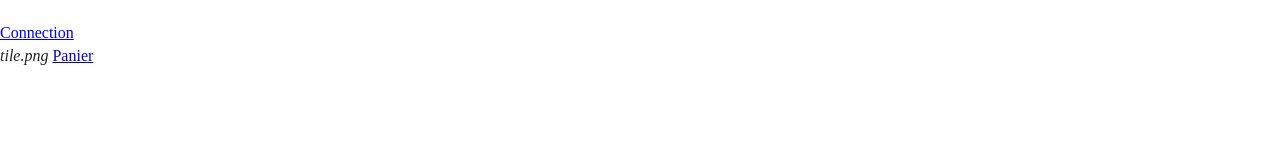
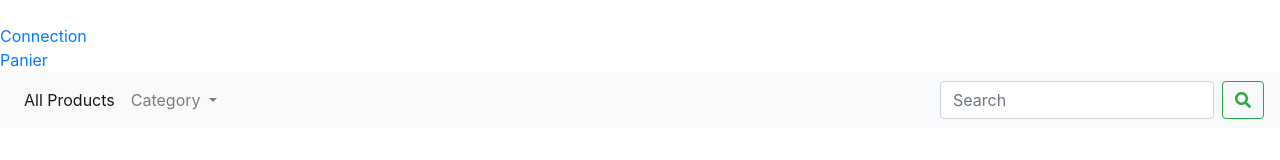
Before and after one commit to mbelacat/terre-de-geek, a plain HTML site: page index.html in a window 1280 px wide. Drawn offline with nearby package versions, Linux system fonts and the light colour scheme.

Commit message:
header, install bootstap - fontawesome

```diff
--- a/index.html
+++ b/index.html
@@ -11,9 +11,10 @@
   <link rel="manifest" href="site.webmanifest">
   <link rel="apple-touch-icon" href="icon.png">
   <!-- Place favicon.ico in the root directory -->
-
+  <link rel="stylesheet" href="https://stackpath.bootstrapcdn.com/bootstrap/4.1.3/css/bootstrap.min.css" integrity="sha384-MCw98/SFnGE8fJT3GXwEOngsV7Zt27NXFoaoApmYm81iuXoPkFOJwJ8ERdknLPMO" crossorigin="anonymous">
   <link rel="stylesheet" href="css/normalize.css">
   <link rel="stylesheet" href="css/main.css">
+  <link rel="stylesheet" href="https://use.fontawesome.com/releases/v5.3.1/css/all.css" integrity="sha384-mzrmE5qonljUremFsqc01SB46JvROS7bZs3IO2EmfFsd15uHvIt+Y8vEf7N7fWAU" crossorigin="anonymous">
 </head>
 
 <body>
@@ -27,7 +28,7 @@
                                   HEADER
 :::::::::::::::::::::::::::::::::::::::::::::::::::::::::::::::::::::::::::::: -->
 
-<!--::::::::::::::::::::::::::::: left aside start  ------------------------------>
+<!--::::::::::::::::::::::::::::: header start  ------------------------------>
 <header>
   <div class="logo-connnection">
     <img src="" alt="">
@@ -37,18 +38,48 @@
         <a href="#">Connection</a>
       </div>
       <div class="Panier">
-        <i>tile.png</i>
+        <i></i>
         <a href="#">Panier</a>
       </div>
     </div>
   </div>
 
+  <nav>
+    <nav class="navbar navbar-expand-lg navbar-light bg-light">
+
+
+  <div class="collapse navbar-collapse" id="navbarSupportedContent">
+    <ul class="navbar-nav mr-auto">
+      <li class="nav-item active">
+        <a class="nav-link" href="#">All Products</a>
+      </li>
+      <li class="nav-item dropdown">
+        <a class="nav-link dropdown-toggle" href="#" id="navbarDropdown" role="button" data-toggle="dropdown" aria-haspopup="true" aria-expanded="false">
+          Category
+        </a>
+        <div class="dropdown-menu" aria-labelledby="navbarDropdown">
+          <a class="dropdown-item" href="#">Cat1</a>
+          <a class="dropdown-item" href="#">Cat2</a>
+          <div class="dropdown-divider"></div>
+          <a class="dropdown-item" href="#">cat3</a>
+          <a class="dropdown-item" href="#">cat4</a>
+
+        </div>
+      </li>
+    </ul>
+
+    <form class="form-inline my-2 my-lg-0">
+      <input class="form-control mr-sm-2" type="search" placeholder="Search" aria-label="Search">
+      <button class="btn btn-outline-success my-2 my-sm-0" type="submit"><i class="fas fa-search"></i></button>
+    </form>
+  </div>
+</nav>
 
 </header>
 
 
 
-<!--::::::::::::::::::::::::::::: left aside start  ------------------------------>
+<!--::::::::::::::::::::::::::::: header start  ------------------------------>
 
 <!--:::::::::::::::::::::::::::::::::::::::::::::::::::::::::::::::::::::::::
                                     MAIN
@@ -75,6 +106,9 @@
   <script>window.jQuery || document.write('<script src="js/vendor/jquery-3.3.1.min.js"><\/script>')</script>
   <script src="js/plugins.js"></script>
   <script src="js/main.js"></script>
+  <script src="https://code.jquery.com/jquery-3.3.1.slim.min.js" integrity="sha384-q8i/X+965DzO0rT7abK41JStQIAqVgRVzpbzo5smXKp4YfRvH+8abtTE1Pi6jizo" crossorigin="anonymous"></script>
+<script src="https://cdnjs.cloudflare.com/ajax/libs/popper.js/1.14.3/umd/popper.min.js" integrity="sha384-ZMP7rVo3mIykV+2+9J3UJ46jBk0WLaUAdn689aCwoqbBJiSnjAK/l8WvCWPIPm49" crossorigin="anonymous"></script>
+<script src="https://stackpath.bootstrapcdn.com/bootstrap/4.1.3/js/bootstrap.min.js" integrity="sha384-ChfqqxuZUCnJSK3+MXmPNIyE6ZbWh2IMqE241rYiqJxyMiZ6OW/JmZQ5stwEULTy" crossorigin="anonymous"></script>
 
   <!-- Google Analytics: change UA-XXXXX-Y to be your site's ID. -->
   <script>
```
